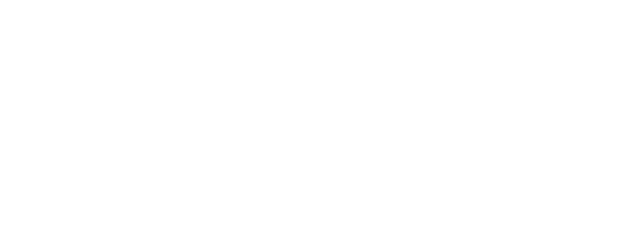
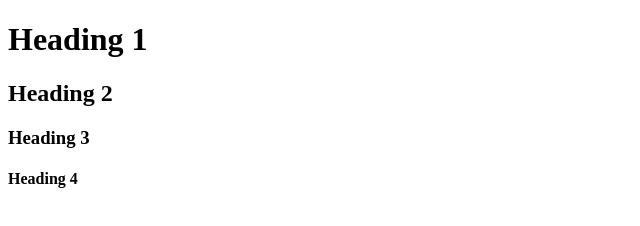
Before and after one commit to rts-cmk-wu09/bootcamp-html-1-Mrleick, a plain HTML site: page index.html in a window 1280 px wide. Shown: the whole page, without its empty margins (0-640 px from the left). Drawn offline with Linux system fonts and the light colour scheme.

Commit message:
add headers to index.html

```diff
--- a/index.html
+++ b/index.html
@@ -1,12 +1,20 @@
 <!DOCTYPE html>
 <html lang="da">
+
 <head>
     <meta charset="UTF-8">
     <meta http-equiv="X-UA-Compatible" content="IE=edge">
     <meta name="viewport" content="width=device-width, initial-scale=1.0">
     <title>HTML bootcamp 1 - Jesper</title>
 </head>
+
 <body>
+    <header>
+        <h1>Heading 1</h1>
+        <h2>Heading 2</h2>
+        <h3>Heading 3</h3>
+        <h4>Heading 4</h4>
+    </header>
+</body>
 
-</body>
 </html>
```
